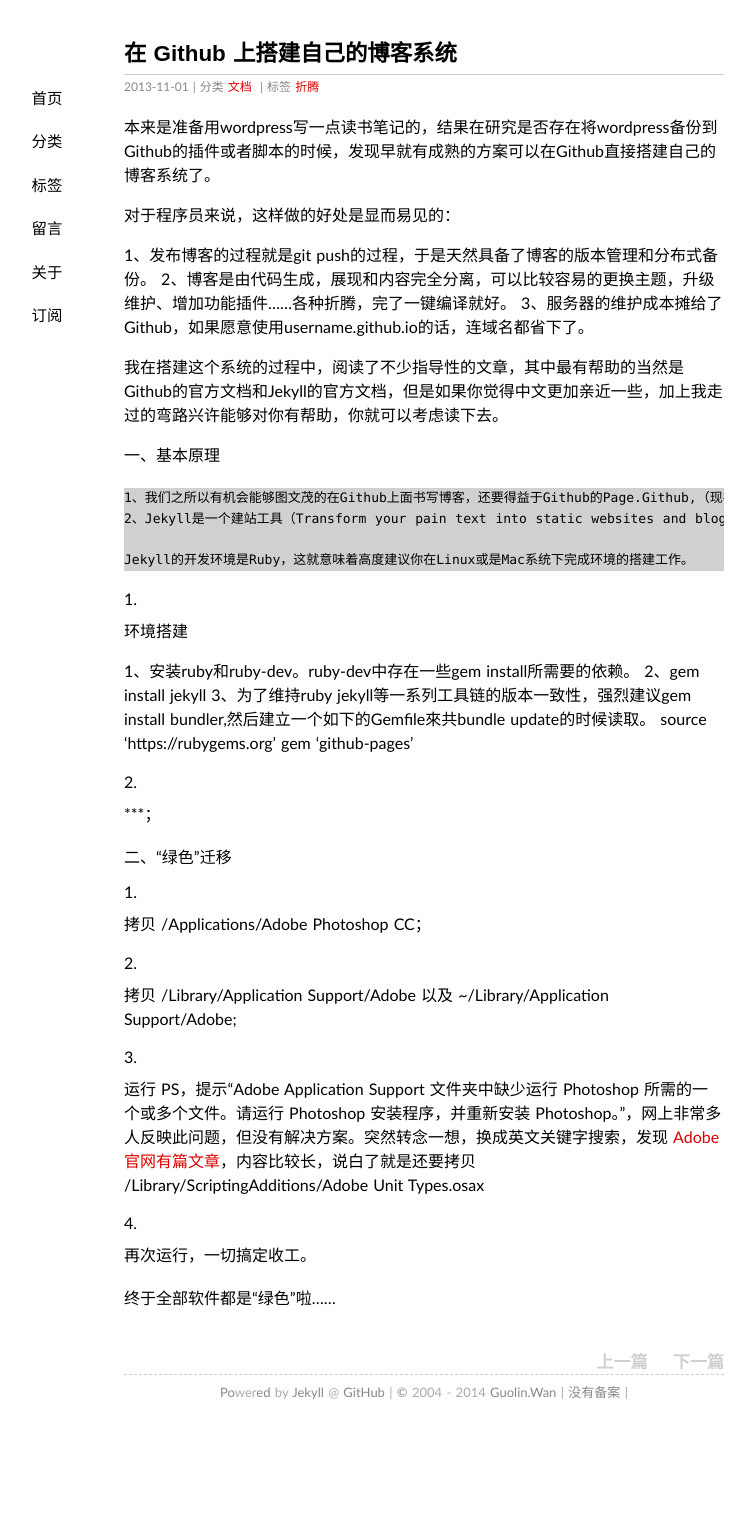
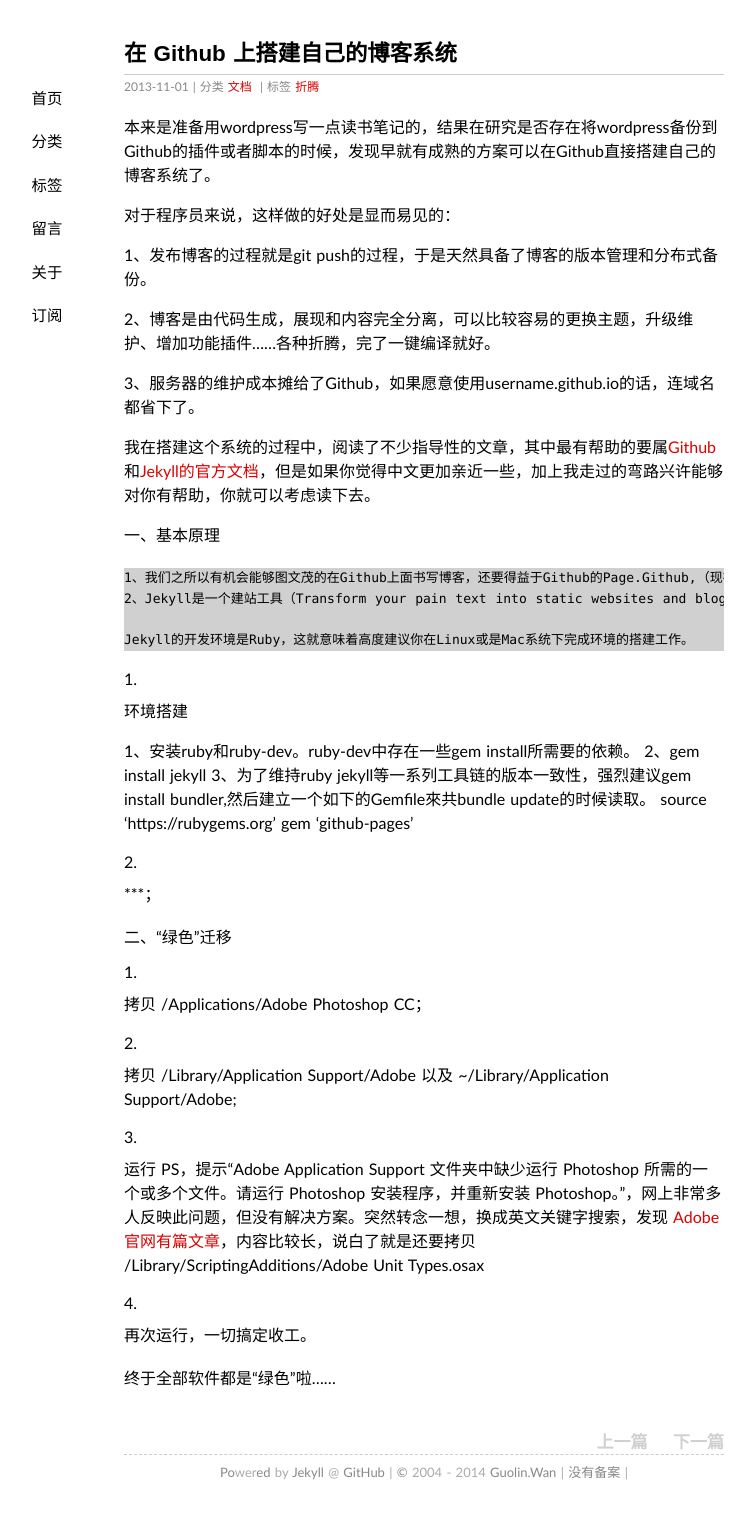
Before and after one commit to wuyy2007/wanguolin.github.io, a Jekyll site: the page built from _posts/2013-11-01-how-to-build.md, in a window 1280 px wide. Shown: the whole page, without its empty margins (216-971 px from the left). Built offline with Jekyll 4.4.1, drawn with Linux system fonts in a browser that asks for light colours; some web fonts are replaced; Markdown is read by kramdown in place of the engine named in the settings; comment, search, counter and statistics services are not loaded; before the commit the page ends 1436 px from its top, so only the background shows below that.

Commit message:
update how to build

```diff
--- a/_posts/2013-11-01-how-to-build.md
+++ b/_posts/2013-11-01-how-to-build.md
@@ -11,10 +11,12 @@ tags: 折腾
 对于程序员来说，这样做的好处是显而易见的：
 
 1、发布博客的过程就是git push的过程，于是天然具备了博客的版本管理和分布式备份。
+
 2、博客是由代码生成，展现和内容完全分离，可以比较容易的更换主题，升级维护、增加功能插件……各种折腾，完了一键编译就好。
+
 3、服务器的维护成本摊给了Github，如果愿意使用username.github.io的话，连域名都省下了。
 
-我在搭建这个系统的过程中，阅读了不少指导性的文章，其中最有帮助的当然是Github的官方文档和Jekyll的官方文档，但是如果你觉得中文更加亲近一些，加上我走过的弯路兴许能够对你有帮助，你就可以考虑读下去。
+我在搭建这个系统的过程中，阅读了不少指导性的文章，其中最有帮助的要属[Github](http://help.github.com/categories/20/articles/)和[Jekyll的官方文档](http://jekyllrb.com/docs/home/)，但是如果你觉得中文更加亲近一些，加上我走过的弯路兴许能够对你有帮助，你就可以考虑读下去。
 
 
 
```
